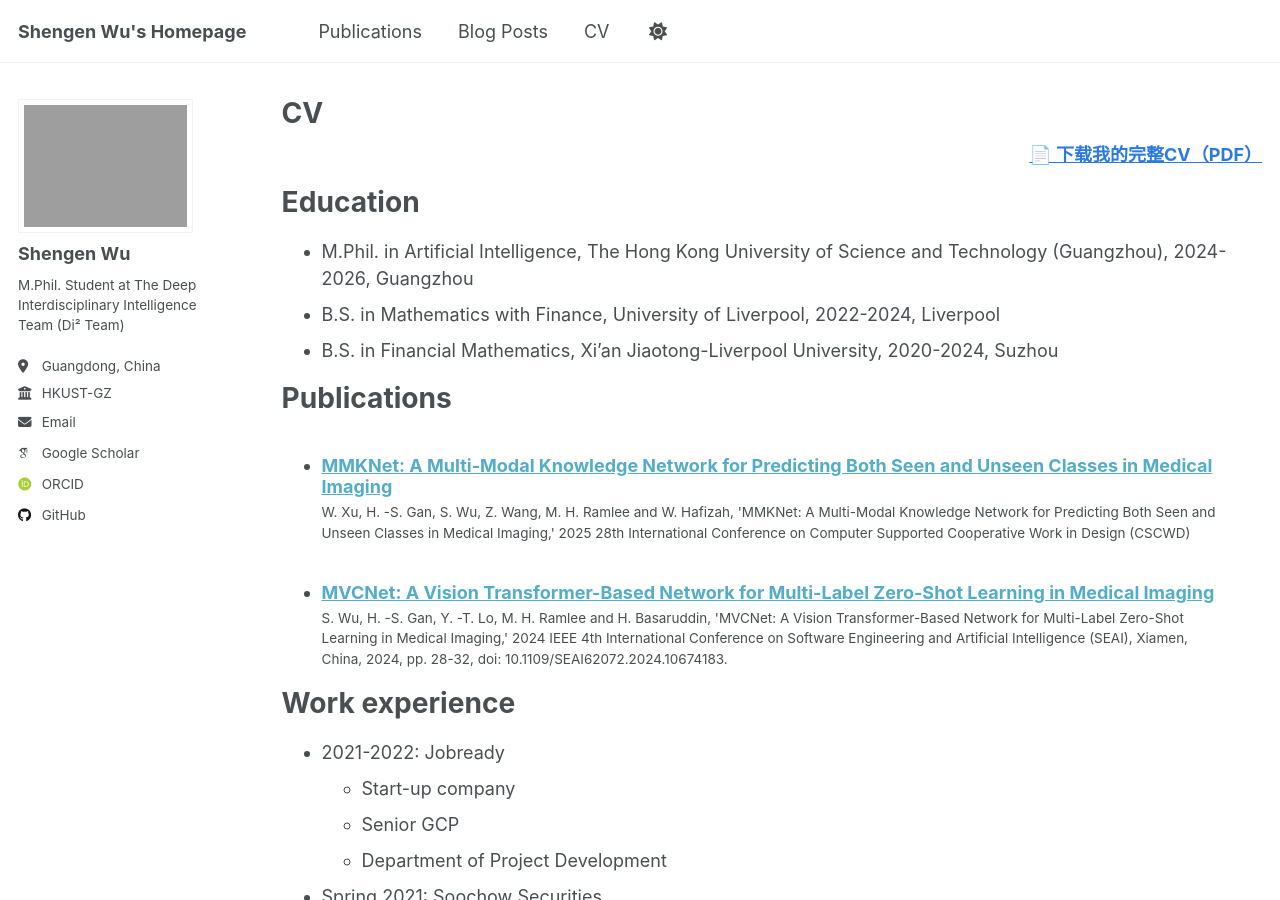
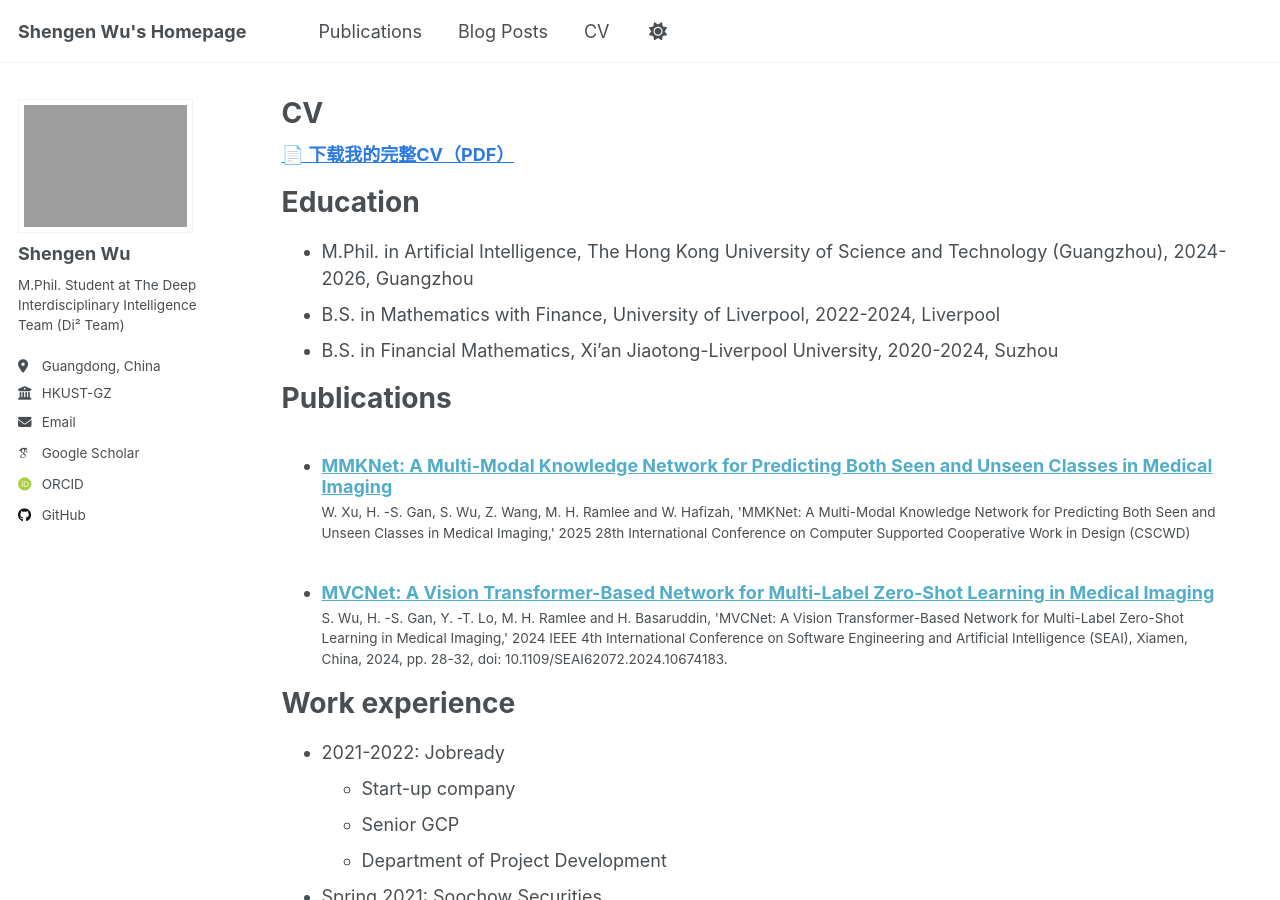
Before and after one commit to ShengenWu/shengenwu.github.io, a Jekyll site: the page built from _pages/cv.md, in a window 1280 px wide and 900 px high. Built offline with Jekyll 4.4.1, drawn with Linux system fonts in a browser that asks for light colours; some web fonts are replaced.

Commit message:
update cv

```diff
--- a/_pages/cv.md
+++ b/_pages/cv.md
@@ -10,8 +10,8 @@
 {% include base_path %}
 
 <!-- 新增：CV PDF 下载链接 -->
-<div style="text-align:right; margin-bottom: 1em;">
-  <a href="{{ 'files/Shengen_WU_CV.pdf' | relative_url }}" target="_blank" style="font-weight:bold; color:#2a7ae2;">
+<div style="text-align:left; margin-bottom: 1em;">
+  <a href="{{ 'files/Shengen_Wu_CV_2025_AC.pdf' | relative_url }}" target="_blank" style="font-weight:bold; color:#2a7ae2;">
     📄 下载我的完整CV（PDF）
   </a>
 </div>
```
